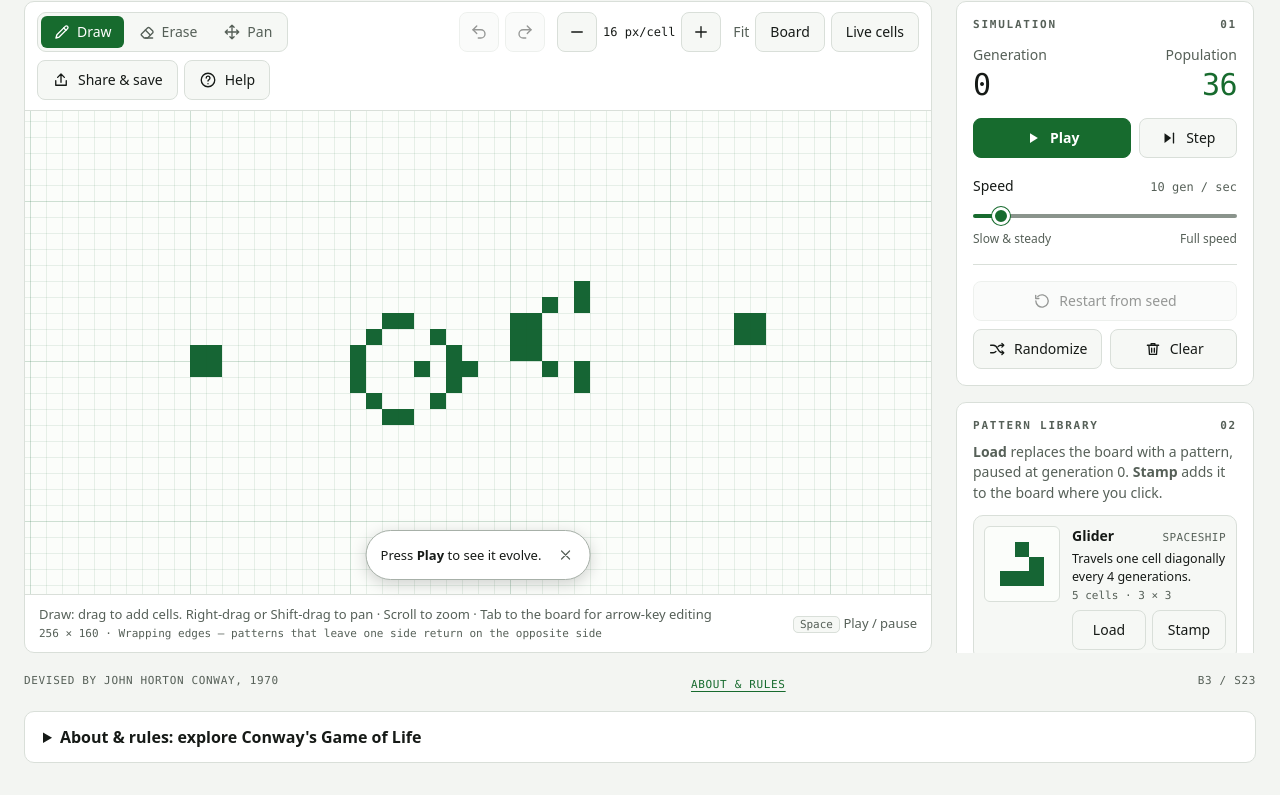
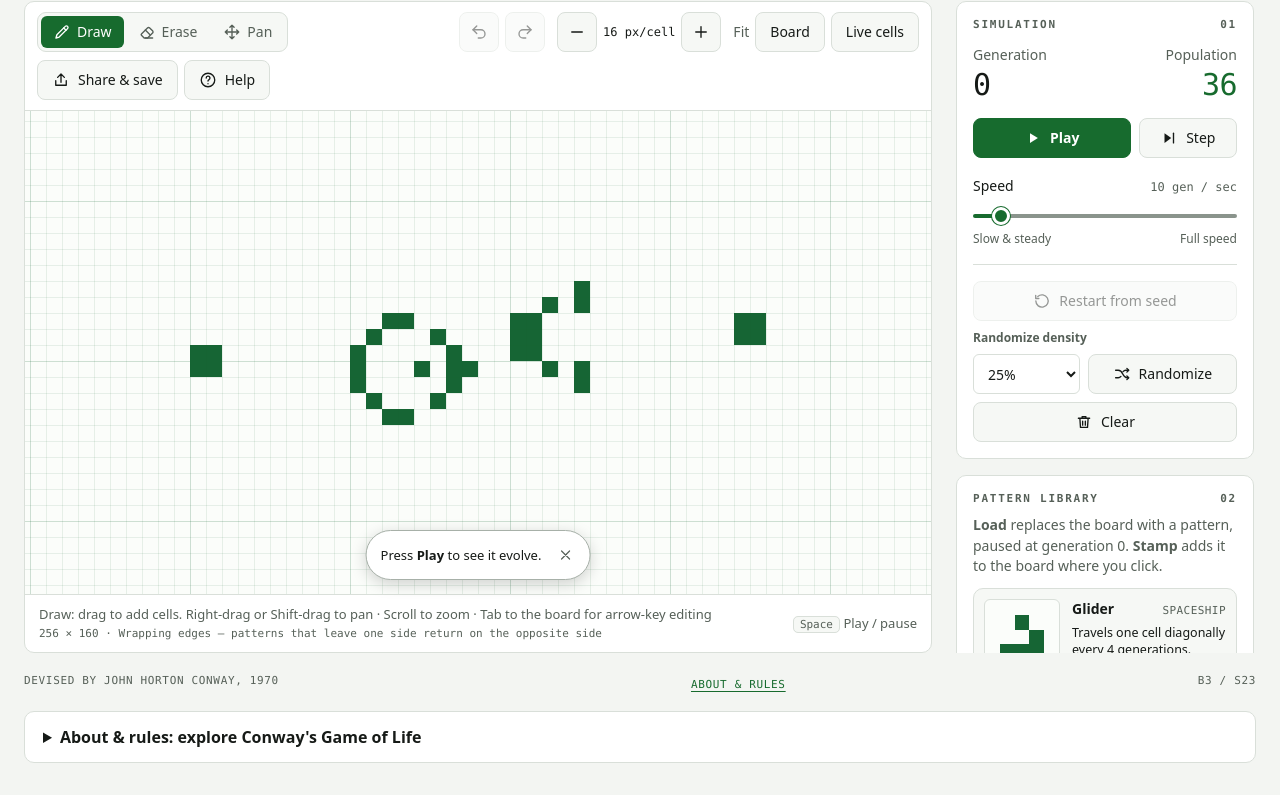
Before and after one commit to Virat2218/conways-game-of-life, a website with bundled scripts: page index.html in a window 1280 px wide. Shown: the part 89-884 px from the top of the page. Built offline with nearby package versions, Linux system fonts and the light colour scheme.

Commit message:
Add randomize density choices

```diff
--- a/index.html
+++ b/index.html
@@ -227,11 +227,19 @@
                 <svg class="icon" aria-hidden="true"><use href="#i-restart" /></svg>
                 <span>Restart from seed</span>
               </button>
-              <button type="button" class="btn" id="random" title="Randomize the board (25% alive)">
-                <svg class="icon" aria-hidden="true"><use href="#i-shuffle" /></svg>
-                <span>Randomize</span>
-              </button>
-              <button type="button" class="btn" id="clear" title="Clear the board (C)">
+              <div class="randomize-control">
+                <label for="random-density">Randomize density</label>
+                <select id="random-density" name="random-density">
+                  <option value="0.1">10%</option>
+                  <option value="0.25" selected>25%</option>
+                  <option value="0.5">50%</option>
+                </select>
+                <button type="button" class="btn" id="random" title="Randomize the board at the selected density">
+                  <svg class="icon" aria-hidden="true"><use href="#i-shuffle" /></svg>
+                  <span>Randomize</span>
+                </button>
+              </div>
+              <button type="button" class="btn btn-wide" id="clear" title="Clear the board (C)">
                 <svg class="icon" aria-hidden="true"><use href="#i-trash" /></svg>
                 <span>Clear</span>
               </button>
@@ -420,7 +428,7 @@
           <h3>Playback</h3>
           <ul>
             <li><kbd>Space</kbd> plays or pauses, <kbd>N</kbd> steps one generation (<kbd>→</kbd> too, unless the board has focus), <kbd>C</kbd> clears the board.</li>
-            <li>Randomize fills the board about a quarter full and restarts the generation count.</li>
+            <li>Choose a Randomize density of 10%, 25% or 50%, then select Randomize. It restarts the generation count.</li>
           </ul>
         </section>
         <section>
--- a/src/main.js
+++ b/src/main.js
@@ -83,7 +83,7 @@ const ui = new UI(document, {
   togglePlay: () => session.togglePlay(),
   step: () => session.step(),
   clear: () => session.clear(),
-  randomize: () => session.randomize(0.25),
+  randomize: (density) => session.randomize(density),
   fit: () => renderer.fit(),
   fitLive: () => {
     const { empty, fitted } = renderer.fitLive();
--- a/src/ui.js
+++ b/src/ui.js
@@ -39,6 +39,7 @@ export class UI {
       step: root.getElementById('step'),
       clear: root.getElementById('clear'),
       random: root.getElementById('random'),
+      randomDensity: root.getElementById('random-density'),
       fit: root.getElementById('fit'),
       fitLive: root.getElementById('fit-live'),
       zoomIn: root.getElementById('zoom-in'),
@@ -79,7 +80,7 @@ export class UI {
     this.bindButton(this.el.play, actions.togglePlay);
     this.bindButton(this.el.step, actions.step);
     this.bindButton(this.el.clear, actions.clear);
-    this.bindButton(this.el.random, actions.randomize);
+    this.bindButton(this.el.random, () => this.randomize());
     this.bindButton(this.el.fit, actions.fit);
     this.bindButton(this.el.fitLive, actions.fitLive);
     this.bindButton(this.el.zoomIn, actions.zoomIn);
@@ -261,6 +262,10 @@ export class UI {
     });
   }
 
+  randomize() {
+    this.actions.randomize(Number(this.el.randomDensity.value));
+  }
+
   onKeyDown(e) {
     // The board already handled this key (cursor movement, Enter).
     if (e.defaultPrevented) return;
--- a/styles.css
+++ b/styles.css
@@ -615,6 +615,44 @@ kbd {
   margin-top: 16px;
   padding-top: 16px;
   border-top: 1px solid var(--border);
+}
+
+.randomize-control {
+  display: grid;
+  grid-column: 1 / -1;
+  grid-template-columns: minmax(0, 1fr) minmax(0, 1.4fr);
+  align-items: end;
+  gap: 8px;
+  min-width: 0;
+}
+
+.randomize-control label {
+  grid-column: 1 / -1;
+  color: var(--muted);
+  font-size: 12px;
+  font-weight: 600;
+}
+
+.randomize-control select {
+  width: 100%;
+  min-width: 0;
+  min-height: var(--tap);
+  padding: 0 10px;
+  border: 1px solid var(--border);
+  border-radius: 6px;
+  background: var(--surface);
+  color: var(--fg);
+  font: inherit;
+}
+
+.randomize-control select:focus-visible {
+  outline: 2px solid var(--accent);
+  outline-offset: 2px;
+}
+
+.randomize-control .btn {
+  width: 100%;
+  min-width: 0;
 }
 
 /* --- Speed slider -------------------------------------------------------- */
```
Also changed, not shown: test/engine.test.js (+9 -0 lines), test/ui-state.test.js (+13 -0 lines), README.md.
